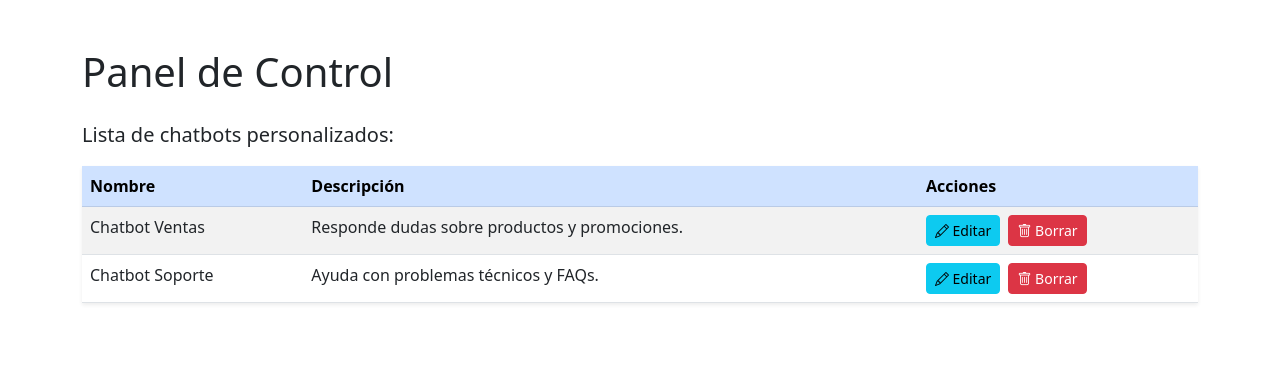
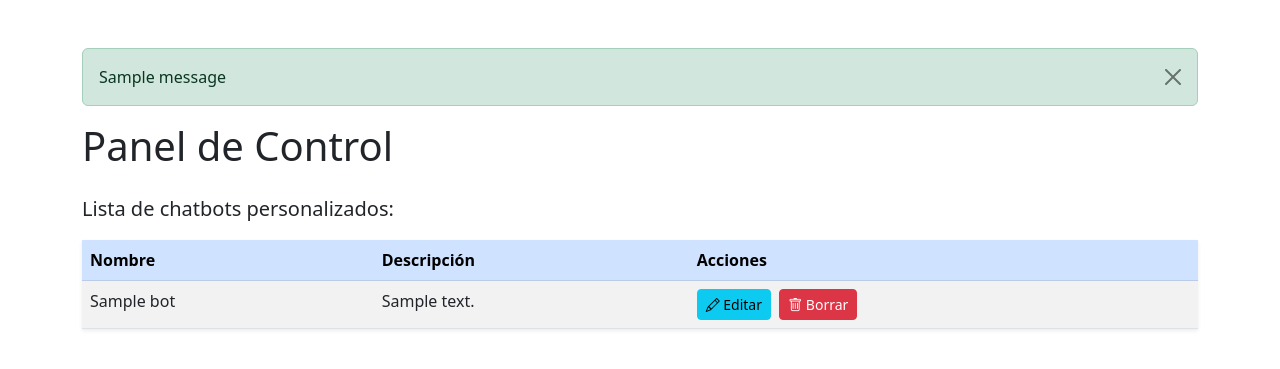
Before and after one commit to elisarrtech/proyectoflask, a Flask app: template templates/dashboard.html in a window 1280 px wide. Shown: the part 56-425 px from the top of the page. Run offline with Flask 3, Linux system fonts and the light colour scheme; the template is opened without the code that fills it: most values are stand-ins (such as "Sample title", 1, 10 or a date in 2020); one stand-in notice (Sample message) is shown.

Commit message:
Update dashboard.html

```diff
--- a/templates/dashboard.html
+++ b/templates/dashboard.html
@@ -52,6 +52,19 @@
   </nav>
 
   <main class="container my-5">
+
+    <!-- Mensajes flash -->
+    {% with messages = get_flashed_messages(with_categories=true) %}
+      {% if messages %}
+        {% for category, message in messages %}
+          <div class="alert alert-{{category}} alert-dismissible fade show" role="alert">
+            {{ message }}
+            <button type="button" class="btn-close" data-bs-dismiss="alert" aria-label="Close"></button>
+          </div>
+        {% endfor %}
+      {% endif %}
+    {% endwith %}
+
     <h1 class="mb-4">Panel de Control</h1>
     <p class="lead">Lista de chatbots personalizados:</p>
 
@@ -64,34 +77,81 @@
         </tr>
       </thead>
       <tbody>
+        {% for bot in chatbots %}
         <tr>
-          <td>Chatbot Ventas</td>
-          <td>Responde dudas sobre productos y promociones.</td>
+          <td>{{ bot.nombre }}</td>
+          <td>{{ bot.descripcion }}</td>
           <td>
             <a href="#" class="btn btn-sm btn-info me-1">
               <i class="bi bi-pencil"></i> Editar
             </a>
-            <a href="#" class="btn btn-sm btn-danger">
+            <button
+              type="button"
+              class="btn btn-sm btn-danger"
+              data-bs-toggle="modal"
+              data-bs-target="#confirmDeleteModal"
+              data-botname="{{ bot.nombre }}"
+              data-botid="{{ bot.id }}"
+            >
               <i class="bi bi-trash"></i> Borrar
-            </a>
+            </button>
           </td>
         </tr>
-        <tr>
-          <td>Chatbot Soporte</td>
-          <td>Ayuda con problemas técnicos y FAQs.</td>
-          <td>
-            <a href="#" class="btn btn-sm btn-info me-1">
-              <i class="bi bi-pencil"></i> Editar
-            </a>
-            <a href="#" class="btn btn-sm btn-danger">
-              <i class="bi bi-trash"></i> Borrar
-            </a>
-          </td>
-        </tr>
+        {% endfor %}
       </tbody>
     </table>
   </main>
 
+  <!-- Modal borrar -->
+  <div
+    class="modal fade"
+    id="confirmDeleteModal"
+    tabindex="-1"
+    aria-labelledby="confirmDeleteModalLabel"
+    aria-hidden="true"
+  >
+    <div class="modal-dialog">
+      <div class="modal-content">
+        <div class="modal-header">
+          <h5 class="modal-title" id="confirmDeleteModalLabel">Confirmar borrado</h5>
+          <button
+            type="button"
+            class="btn-close"
+            data-bs-dismiss="modal"
+            aria-label="Cerrar"
+          ></button>
+        </div>
+        <div class="modal-body">
+          ¿Seguro que quieres borrar <strong id="botNameToDelete"></strong>?
+        </div>
+        <div class="modal-footer">
+          <form method="POST" action="/borrar">
+            <input type="hidden" id="botIdToDelete" name="bot_id" value="" />
+            <button type="button" class="btn btn-secondary" data-bs-dismiss="modal">
+              Cancelar
+            </button>
+            <button type="submit" class="btn btn-danger">Borrar</button>
+          </form>
+        </div>
+      </div>
+    </div>
+  </div>
+
   <script src="https://cdn.jsdelivr.net/npm/bootstrap@5.3.0/dist/js/bootstrap.bundle.min.js"></script>
+  <script>
+    var confirmDeleteModal = document.getElementById('confirmDeleteModal')
+    confirmDeleteModal.addEventListener('show.bs.modal', function (event) {
+      var button = event.relatedTarget
+      var botName = button.getAttribute('data-botname')
+      var botId = button.getAttribute('data-botid')
+
+      var modalTitle = confirmDeleteModal.querySelector('#botNameToDelete')
+      var modalInput = confirmDeleteModal.querySelector('#botIdToDelete')
+
+      modalTitle.textContent = botName
+      modalInput.value = botId
+    })
+  </script>
+
 </body>
 </html>
```
